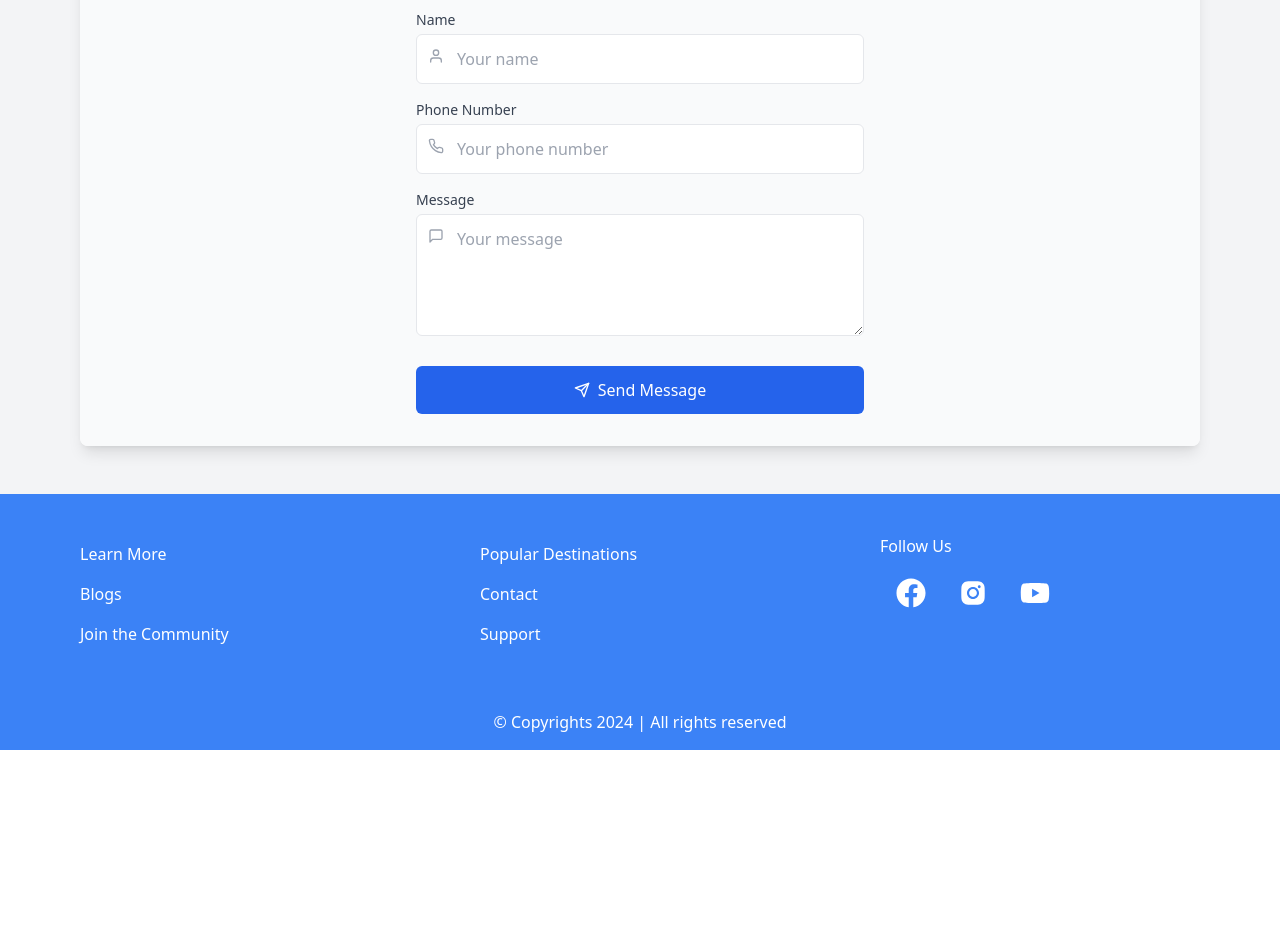
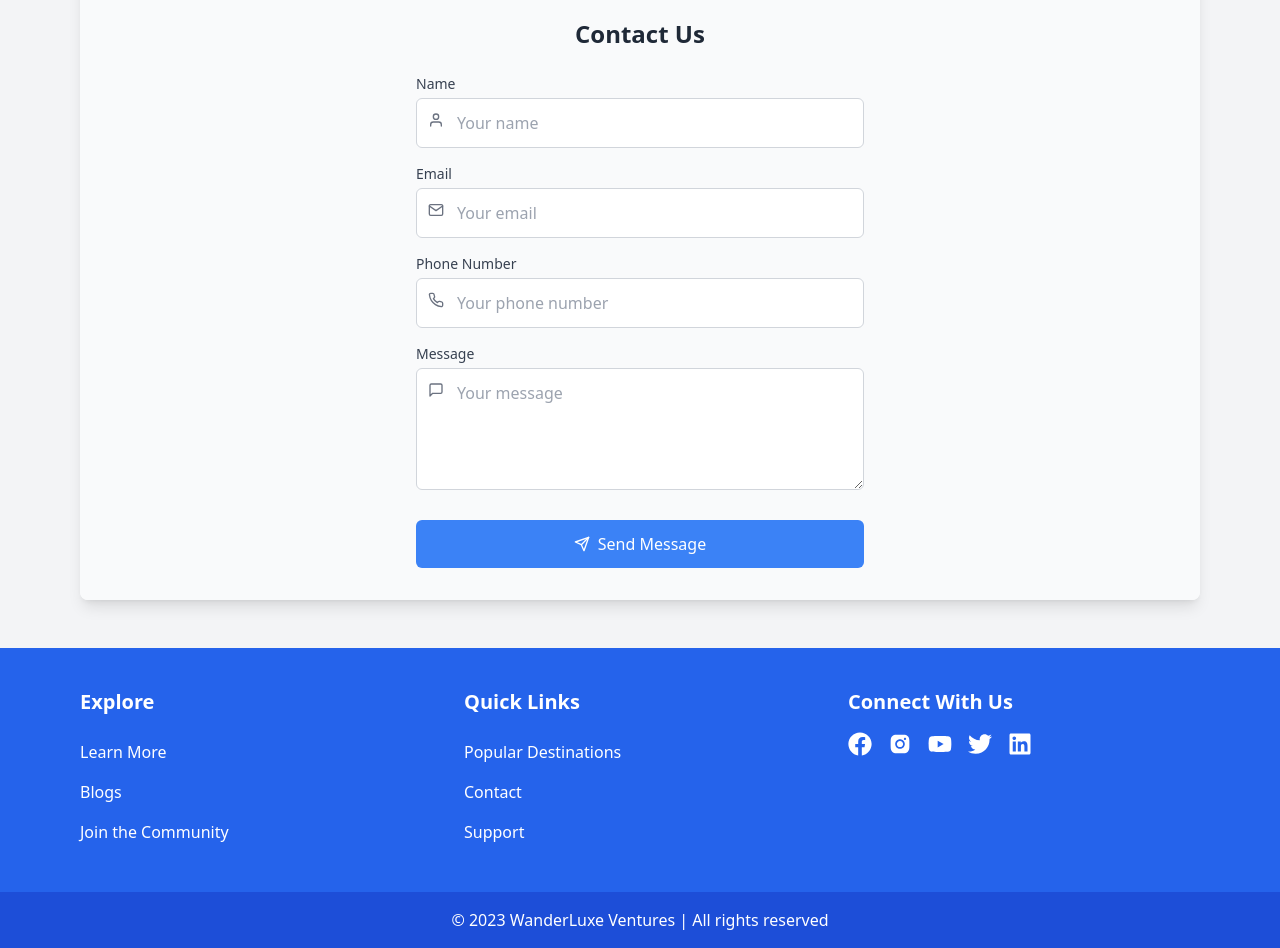
Before and after one commit to linkhanthtel/react-blog-website, a React (Create React App) app: page /contact in a window 1280 px wide. Shown: the part 560-1508 px from the top of the page. Before the commit the page ends 1310 px from the top, so only its background shows below. Built offline with nearby package versions, Linux system fonts and the light colour scheme.

Commit message:
Components UI updated

```diff
--- a/src/components/articlecard.jsx
+++ b/src/components/articlecard.jsx
@@ -1,31 +1,76 @@
-import React from 'react'
-import { Link } from 'react-router-dom'
-import { FiArrowRight } from 'react-icons/fi'
-import image6 from '../images/image6.jpg'
+import React from 'react';
+import { Link } from 'react-router-dom';
+import { motion } from 'framer-motion';
+import { FiArrowRight, FiClock, FiUser } from 'react-icons/fi';
+import { useTheme } from '../context/themeContext';
 
-function ArticleCard({ title }) {
+function ArticleCard({ title, image, author, date }) {
+  const { darkMode } = useTheme();
+
   return (
-    <div className="max-w-sm mx-auto bg-white rounded-xl shadow-md overflow-hidden transition duration-300 ease-in-out hover:shadow-xl">
-      <img
-        className="h-48 w-full object-cover"
-        src={image6}
-        alt={title}
-      />
+    <motion.div
+      className={`max-w-sm mx-auto ${
+        darkMode ? 'bg-gray-800' : 'bg-white'
+      } rounded-xl shadow-md overflow-hidden transition duration-300 ease-in-out hover:shadow-xl`}
+      initial={{ opacity: 0, y: 20 }}
+      animate={{ opacity: 1, y: 0 }}
+      transition={{ duration: 0.5 }}
+      whileHover={{ y: -5 }}
+    >
+      <div className="relative">
+        <img
+          className="h-48 w-full object-cover"
+          src={image}
+          alt={title}
+        />
+        <div className={`absolute top-0 left-0 m-2 px-2 py-1 rounded-full ${
+          darkMode ? 'bg-gray-700 text-gray-300' : 'bg-gray-200 text-gray-700'
+        }`}>
+          <span className="text-xs font-semibold">Travel</span>
+        </div>
+      </div>
       <div className="p-6">
-        <h2 className="text-xl font-semibold text-gray-800 mb-2">{title}</h2>
-        <p className="text-gray-600 mb-4">
+        <h2 className={`text-xl font-semibold mb-2 ${
+          darkMode ? 'text-gray-100' : 'text-gray-800'
+        }`}>{title}</h2>
+        <p className={`mb-4 ${
+          darkMode ? 'text-gray-300' : 'text-gray-600'
+        }`}>
           Lorem ipsum dolor sit amet, consectetur adipiscing elit. Sed do eiusmod tempor incididunt ut labore et dolore magna aliqua. Ut enim ad minim veniam, quis nostrud exercitation ullamco laboris nisi ut aliquip ex ea commodo consequat.
         </p>
+        <div className={`flex justify-between items-center mb-4 ${
+          darkMode ? 'text-gray-400' : 'text-gray-500'
+        }`}>
+          <div className="flex items-center">
+            <FiUser className="mr-2" />
+            <span className="text-sm">{author}</span>
+          </div>
+          <div className="flex items-center">
+            <FiClock className="mr-2" />
+            <span className="text-sm">{date}</span>
+          </div>
+        </div>
         <Link
           to="/blogs/singlepost"
-          className="inline-flex items-center text-indigo-600 hover:text-indigo-800 transition duration-300 ease-in-out"
+          className={`inline-flex items-center ${
+            darkMode
+              ? 'text-blue-400 hover:text-blue-300'
+              : 'text-indigo-600 hover:text-indigo-800'
+          } transition duration-300 ease-in-out`}
         >
           Read More
-          <FiArrowRight className="ml-2" />
+          <motion.span
+            className="ml-2"
+            initial={{ x: 0 }}
+            whileHover={{ x: 5 }}
+            transition={{ duration: 0.2 }}
+          >
+            <FiArrowRight />
+          </motion.span>
         </Link>
       </div>
-    </div>
-  )
+    </motion.div>
+  );
 }
 
-export default ArticleCard
+export default ArticleCard;
--- a/src/components/footer.jsx
+++ b/src/components/footer.jsx
@@ -1,37 +1,80 @@
-import React from 'react'
-import { Link } from 'react-router-dom'
-import { FaFacebook } from "react-icons/fa";
+import React from 'react';
+import { Link } from 'react-router-dom';
+import { motion } from 'framer-motion';
+import { FaFacebook, FaYoutube, FaTwitter, FaLinkedin } from "react-icons/fa";
 import { AiFillInstagram } from "react-icons/ai";
-import { FaYoutube } from "react-icons/fa";
+import { useTheme } from '../context/themeContext';
 
 function Footer() {
-  return (
-    <div className='relative bg-blue-500 text-white flex flex-col'>
-        <div className='py-10 pl-20 grid grid-cols-1 md:grid-cols-3'>
-        <div className='flex flex-col'>
-            <Link to="/join" className='py-2'>Learn More</Link>
-            <Link to="/blogs" className='py-2'>Blogs</Link>
-            <Link to="/join" className='py-2'>Join the Community</Link>
-        </div>
-        <div className='flex flex-col'>
-            <Link to="/" className='py-2'>Popular Destinations</Link>
-            <Link to="/contact" className='py-2'>Contact</Link>
-            <Link to="/contact" className='py-2'>Support</Link>
-        </div>
-        <div className='flex flex-col'>
-            <h1 className='pb-5'>Follow Us</h1>
-            <div className='flex'>
-                <FaFacebook className='mx-4 text-3xl' />
-                <AiFillInstagram className='mx-4 text-3xl' />
-                <FaYoutube className='mx-4 text-3xl' />
+    const { darkMode } = useTheme();
+
+    const containerVariants = {
+        hidden: { opacity: 0 },
+        visible: {
+            opacity: 1,
+            transition: {
+                staggerChildren: 0.1
+            }
+        }
+    };
+
+    const itemVariants = {
+        hidden: { y: 20, opacity: 0 },
+        visible: {
+            y: 0,
+            opacity: 1,
+            transition: {
+                type: 'spring',
+                stiffness: 100
+            }
+        }
+    };
+
+    return (
+        <motion.footer
+            className={`relative ${darkMode ? 'bg-gray-900 text-gray-200' : 'bg-blue-600 text-white'} flex flex-col`}
+            variants={containerVariants}
+            initial="hidden"
+            animate="visible"
+        >
+            <div className='py-10 px-6 md:px-20 grid grid-cols-1 md:grid-cols-3 gap-8'>
+                <motion.div className='flex flex-col' variants={itemVariants}>
+                    <h2 className='text-xl font-bold mb-4'>Explore</h2>
+                    <Link to="/join" className='py-2 hover:underline'>Learn More</Link>
+                    <Link to="/blogs" className='py-2 hover:underline'>Blogs</Link>
+                    <Link to="/join" className='py-2 hover:underline'>Join the Community</Link>
+                </motion.div>
+                <motion.div className='flex flex-col' variants={itemVariants}>
+                    <h2 className='text-xl font-bold mb-4'>Quick Links</h2>
+                    <Link to="/" className='py-2 hover:underline'>Popular Destinations</Link>
+                    <Link to="/contact" className='py-2 hover:underline'>Contact</Link>
+                    <Link to="/contact" className='py-2 hover:underline'>Support</Link>
+                </motion.div>
+                <motion.div className='flex flex-col' variants={itemVariants}>
+                    <h2 className='text-xl font-bold mb-4'>Connect With Us</h2>
+                    <div className='flex space-x-4'>
+                        {[FaFacebook, AiFillInstagram, FaYoutube, FaTwitter, FaLinkedin].map((Icon, index) => (
+                            <motion.a
+                                key={index}
+                                href="#"
+                                className={`text-2xl ${darkMode ? 'hover:text-blue-400' : 'hover:text-blue-200'} transition-colors duration-300`}
+                                whileHover={{ scale: 1.2 }}
+                                whileTap={{ scale: 0.9 }}
+                            >
+                                <Icon />
+                            </motion.a>
+                        ))}
+                    </div>
+                </motion.div>
             </div>
-        </div>
-        </div>
-        <div className='text-center p-4'>
-            <p>© Copyrights 2024 | All rights reserved</p>
-        </div>
-    </div>
-  )
+            <motion.div
+                className={`text-center p-4 ${darkMode ? 'bg-gray-800' : 'bg-blue-700'}`}
+                variants={itemVariants}
+            >
+                <p>&copy; {new Date().getFullYear()} WanderLuxe Ventures | All rights reserved</p>
+            </motion.div>
+        </motion.footer>
+    );
 }
 
-export default Footer
+export default Footer;
--- a/src/pages/blogs.jsx
+++ b/src/pages/blogs.jsx
@@ -1,7 +1,9 @@
-import React, { useState } from 'react'
-import { FiSearch } from 'react-icons/fi'
-import ArticleCard from '../components/articlecard'
-import Sidebar from '../components/sidebar'
+import React, { useState } from 'react';
+import { motion, AnimatePresence } from 'framer-motion';
+import { FiSearch } from 'react-icons/fi';
+import ArticleCard from '../components/articlecard';
+import Sidebar from '../components/sidebar';
+import { useTheme } from '../context/themeContext';
 
 const blogPosts = [
   { id: 1, title: "Popular Destinations" },
@@ -10,48 +12,101 @@ const blogPosts = [
   { id: 4, title: "Famous Places in Asia" },
   { id: 5, title: "How to Make a Delicious Curry" },
   { id: 6, title: "Things You Should Know Before 30" },
-]
+];
 
 const Blogs = () => {
-  const [searchTerm, setSearchTerm] = useState('')
+  const [searchTerm, setSearchTerm] = useState('');
+  const { darkMode } = useTheme();
 
   const filteredPosts = blogPosts.filter(post =>
     post.title.toLowerCase().includes(searchTerm.toLowerCase())
-  )
+  );
 
   return (
-    <div className="container mx-auto px-4 py-8">
-      <h1 className="text-3xl font-bold text-gray-800 mb-8">Our Blog</h1>
+    <motion.div
+      initial={{ opacity: 0 }}
+      animate={{ opacity: 1 }}
+      transition={{ duration: 0.5 }}
+      className={`min-h-screen ${darkMode ? 'bg-gray-900 text-gray-100' : 'bg-gray-100 text-gray-900'}`}
+    >
+      <div className="container mx-auto px-4 pb-8 pt-28">
+        <motion.h1
+          initial={{ y: -20, opacity: 0 }}
+          animate={{ y: 0, opacity: 1 }}
+          transition={{ delay: 0.2, duration: 0.5 }}
+          className={`text-4xl font-bold mb-8 ${darkMode ? 'text-gray-100' : 'text-gray-800'}`}
+        >
+          Blogs
+        </motion.h1>
         <div className="flex flex-col lg:flex-row gap-8">
           <div className="lg:w-3/4">
-          <div className="mb-6">
+            <motion.div
+              className="mb-6"
+              initial={{ y: -10, opacity: 0 }}
+              animate={{ y: 0, opacity: 1 }}
+              transition={{ delay: 0.3, duration: 0.5 }}
+            >
               <div className="relative">
                 <input
                   type="text"
                   placeholder="Search articles..."
-                className="w-full p-3 pl-10 pr-4 text-gray-700 bg-white border rounded-md focus:border-blue-400 focus:outline-none focus:ring focus:ring-blue-300 focus:ring-opacity-40"
+                  className={`w-full p-3 pl-10 pr-4 ${
+                    darkMode
+                      ? 'bg-gray-800 text-gray-100 border-gray-700 focus:border-blue-500'
+                      : 'bg-white text-gray-700 border-gray-300 focus:border-blue-400'
+                  } border rounded-md focus:outline-none focus:ring focus:ring-blue-300 focus:ring-opacity-40`}
                   value={searchTerm}
                   onChange={(e) => setSearchTerm(e.target.value)}
                 />
-              <FiSearch className="absolute left-3 top-3 text-gray-400" />
+                <FiSearch className={`absolute left-3 top-3 ${darkMode ? 'text-gray-400' : 'text-gray-500'}`} />
+              </div>
+            </motion.div>
+            <AnimatePresence>
+              <motion.div
+                className="grid gap-6 md:grid-cols-2"
+                initial="hidden"
+                animate="visible"
+                variants={{
+                  visible: { transition: { staggerChildren: 0.1 } }
+                }}
+              >
+                {filteredPosts.map((post) => (
+                  <motion.div
+                    key={post.id}
+                    variants={{
+                      hidden: { y: 20, opacity: 0 },
+                      visible: { y: 0, opacity: 1, transition: { duration: 0.5 } }
+                    }}
+                  >
+                    <ArticleCard title={post.title} />
+                  </motion.div>
+                ))}
+              </motion.div>
+            </AnimatePresence>
+            {filteredPosts.length === 0 && (
+              <motion.p
+                initial={{ opacity: 0 }}
+                animate={{ opacity: 1 }}
+                transition={{ duration: 0.5 }}
+                className={`text-center mt-8 ${darkMode ? 'text-gray-400' : 'text-gray-600'}`}
+              >
+                No articles found matching your search.
+              </motion.p>
+            )}
+          </div>
+          <motion.div
+            className="lg:w-1/4 space-y-6"
+            initial={{ x: 20, opacity: 0 }}
+            animate={{ x: 0, opacity: 1 }}
+            transition={{ delay: 0.4, duration: 0.5 }}
+          >
+            <Sidebar title="Popular Destinations" />
+            <Sidebar title="Shopping" />
+          </motion.div>
         </div>
       </div>
-          <div className="grid gap-6 md:grid-cols-2">
-            {filteredPosts.map((post) => (
-              <ArticleCard key={post.id} title={post.title} />
-            ))}
-          </div>
-          {filteredPosts.length === 0 && (
-            <p className="text-center text-gray-600 mt-8">No articles found matching your search.</p>
-          )}
-        </div>
-        <div className="lg:w-1/4 space-y-6">
-          <Sidebar title="Popular Destinations" />
-          <Sidebar title="Shopping" />
-        </div>
-      </div>
-    </div>
-  )
-}
+    </motion.div>
+  );
+};
 
-export default Blogs
+export default Blogs;
--- a/src/pages/contact.jsx
+++ b/src/pages/contact.jsx
@@ -1,85 +1,134 @@
-import React, { useState } from 'react'
-import { FiUser, FiPhone, FiMessageSquare, FiSend } from 'react-icons/fi'
-import image2 from '../images/image2.jpg'
+import React, { useState } from 'react';
+import { motion } from 'framer-motion';
+import { FiUser, FiPhone, FiMessageSquare, FiSend, FiMail } from 'react-icons/fi';
+import { useTheme } from '../context/themeContext';
+import image4 from '../images/image4.jpg';
 
 const Contact = () => {
+  const { darkMode } = useTheme();
   const [formData, setFormData] = useState({
     name: '',
+    email: '',
     phone: '',
     message: ''
-  })
+  });
 
   const handleChange = (e) => {
-    setFormData({ ...formData, [e.target.name]: e.target.value })
-  }
+    setFormData({ ...formData, [e.target.name]: e.target.value });
+  };
 
   const handleSubmit = (e) => {
-    e.preventDefault()
+    e.preventDefault();
     // Handle form submission here
-    console.log('Form submitted:', formData)
+    console.log('Form submitted:', formData);
     // Reset form after submission
-    setFormData({ name: '', phone: '', message: '' })
+    setFormData({ name: '', email: '', phone: '', message: '' });
+  };
+
+  const containerVariants = {
+    hidden: { opacity: 0 },
+    visible: {
+      opacity: 1,
+      transition: {
+        staggerChildren: 0.1
       }
+    }
+  };
+
+  const itemVariants = {
+    hidden: { y: 20, opacity: 0 },
+    visible: {
+      y: 0,
+      opacity: 1
+    }
+  };
 
   return (
-    <div className="min-h-screen bg-gray-100">
-      <div className="max-w-6xl mx-auto px-4 py-12">
-        <div className="bg-white shadow-lg rounded-lg overflow-hidden">
+    <motion.div
+      className={`min-h-screen ${darkMode ? 'bg-gray-900 text-white' : 'bg-gray-100 text-gray-900'}`}
+      initial="hidden"
+      animate="visible"
+      variants={containerVariants}
+    >
+      <div className="max-w-6xl pt-28 mx-auto px-4 py-12">
+        <motion.div
+          className={`${darkMode ? 'bg-gray-800' : 'bg-white'} shadow-lg rounded-lg overflow-hidden`}
+          variants={itemVariants}
+        >
           <div className="md:flex">
             <div className="md:w-1/2 p-8">
-              <h1 className="text-3xl font-bold text-gray-800 mb-6">About Us</h1>
-              <p className="text-gray-600 leading-relaxed mb-6">
+              <motion.h1
+                className={`text-3xl font-bold ${darkMode ? 'text-gray-100' : 'text-gray-800'} mb-6`}
+                variants={itemVariants}
+              >
+                About Us
+              </motion.h1>
+              <motion.p
+                className={`${darkMode ? 'text-gray-300' : 'text-gray-600'} leading-relaxed mb-6`}
+                variants={itemVariants}
+              >
                 Welcome to WanderLuxe Ventures, where luxury meets adventure. We are passionate about curating extraordinary travel experiences that blend opulence with authenticity. Our team of seasoned travel experts is dedicated to crafting bespoke journeys that cater to the discerning tastes of modern explorers.
-              </p>
-              <p className="text-gray-600 leading-relaxed">
+              </motion.p>
+              <motion.p
+                className={`${darkMode ? 'text-gray-300' : 'text-gray-600'} leading-relaxed`}
+                variants={itemVariants}
+              >
                 From secluded island retreats to vibrant cultural expeditions, we pride ourselves on uncovering hidden gems and delivering unparalleled service. At WanderLuxe Ventures, we believe that travel should not only be a feast for the senses but also a transformative experience that enriches the soul. Join us as we redefine luxury travel, one extraordinary adventure at a time.
-              </p>
+              </motion.p>
             </div>
-            <div className="md:w-1/2">
+            <motion.div
+              className="md:w-1/2"
+              variants={itemVariants}
+            >
               <img
-                src={image2}
+                src={image4}
                 alt="Luxury Travel"
                 className="w-full h-full object-cover"
               />
+            </motion.div>
           </div>
-          </div>
-          <div className="bg-gray-50 p-8">
-            <h2 className="text-2xl font-bold text-gray-800 mb-6 text-center">Contact Us</h2>
-            <form onSubmit={handleSubmit} className="max-w-md mx-auto">
-              <div className="mb-4">
-                <label htmlFor="name" className="block text-sm font-medium text-gray-700 mb-1">Name</label>
+          <div className={`${darkMode ? 'bg-gray-700' : 'bg-gray-50'} p-8`}>
+            <motion.h2
+              className={`text-2xl font-bold ${darkMode ? 'text-gray-100' : 'text-gray-800'} mb-6 text-center`}
+              variants={itemVariants}
+            >
+              Contact Us
+            </motion.h2>
+            <motion.form
+              onSubmit={handleSubmit}
+              className="max-w-md mx-auto"
+              variants={containerVariants}
+            >
+              {[
+                { id: 'name', label: 'Name', type: 'text', icon: FiUser },
+                { id: 'email', label: 'Email', type: 'email', icon: FiMail },
+                { id: 'phone', label: 'Phone Number', type: 'tel', icon: FiPhone },
+              ].map((field) => (
+                <motion.div key={field.id} className="mb-4" variants={itemVariants}>
+                  <label htmlFor={field.id} className={`block text-sm font-medium ${darkMode ? 'text-gray-300' : 'text-gray-700'} mb-1`}>
+                    {field.label}
+                  </label>
                   <div className="relative">
                     <input
-                    type="text"
-                    id="name"
-                    name="name"
-                    value={formData.name}
+                      type={field.type}
+                      id={field.id}
+                      name={field.id}
+                      value={formData[field.id]}
                       onChange={handleChange}
-                    placeholder="Your name"
-                    className="w-full p-3 pl-10 pr-4 text-gray-700 bg-white border rounded-md focus:border-blue-400 focus:outline-none focus:ring focus:ring-blue-300 focus:ring-opacity-40"
+                      placeholder={`Your ${field.label.toLowerCase()}`}
+                      className={`w-full p-3 pl-10 pr-4 ${
+                        darkMode
+                          ? 'bg-gray-600 text-white border-gray-500 focus:border-blue-400'
+                          : 'bg-white text-gray-700 border-gray-300 focus:border-blue-400'
+                      } border rounded-md focus:outline-none focus:ring focus:ring-blue-300 focus:ring-opacity-40`}
                       required
                     />
-                  <FiUser className="absolute left-3 top-3.5 text-gray-400" />
+                    <field.icon className={`absolute left-3 top-3.5 ${darkMode ? 'text-gray-400' : 'text-gray-500'}`} />
                   </div>
-              </div>
-              <div className="mb-4">
-                <label htmlFor="phone" className="block text-sm font-medium text-gray-700 mb-1">Phone Number</label>
-                <div className="relative">
-                  <input
-                    type="tel"
-                    id="phone"
-                    name="phone"
-                    value={formData.phone}
-                    onChange={handleChange}
-                    placeholder="Your phone number"
-                    className="w-full p-3 pl-10 pr-4 text-gray-700 bg-white border rounded-md focus:border-blue-400 focus:outline-none focus:ring focus:ring-blue-300 focus:ring-opacity-40"
-                    required
-                  />
-                  <FiPhone className="absolute left-3 top-3.5 text-gray-400" />
-                </div>
-              </div>
-              <div className="mb-6">
-                <label htmlFor="message" className="block text-sm font-medium text-gray-700 mb-1">Message</label>
+                </motion.div>
+              ))}
+              <motion.div className="mb-6" variants={itemVariants}>
+                <label htmlFor="message" className={`block text-sm font-medium ${darkMode ? 'text-gray-300' : 'text-gray-700'} mb-1`}>Message</label>
                 <div className="relative">
                   <textarea
                     id="message"
@@ -88,25 +137,35 @@ const Contact = () => {
                     onChange={handleChange}
                     rows="4"
                     placeholder="Your message"
-                    className="w-full p-3 pl-10 pr-4 text-gray-700 bg-white border rounded-md focus:border-blue-400 focus:outline-none focus:ring focus:ring-blue-300 focus:ring-opacity-40"
+                    className={`w-full p-3 pl-10 pr-4 ${
+                      darkMode
+                        ? 'bg-gray-600 text-white border-gray-500 focus:border-blue-400'
+                        : 'bg-white text-gray-700 border-gray-300 focus:border-blue-400'
+                    } border rounded-md focus:outline-none focus:ring focus:ring-blue-300 focus:ring-opacity-40`}
                     required
                   ></textarea>
-                  <FiMessageSquare className="absolute left-3 top-3.5 text-gray-400" />
+                  <FiMessageSquare className={`absolute left-3 top-3.5 ${darkMode ? 'text-gray-400' : 'text-gray-500'}`} />
                 </div>
-              </div>
-              <button
+              </motion.div>
+              <motion.button
                 type="submit"
-                className="w-full flex items-center justify-center px-4 py-3 bg-blue-600 text-white rounded-md hover:bg-blue-700 focus:outline-none focus:ring-2 focus:ring-blue-500 focus:ring-offset-2 transition duration-300"
+                className={`w-full flex items-center justify-center px-4 py-3 ${
+                  darkMode
+                    ? 'bg-blue-600 hover:bg-blue-700'
+                    : 'bg-blue-500 hover:bg-blue-600'
+                } text-white rounded-md focus:outline-none focus:ring-2 focus:ring-blue-500 focus:ring-offset-2 transition duration-300`}
+                whileHover={{ scale: 1.05 }}
+                whileTap={{ scale: 0.95 }}
               >
                 <FiSend className="mr-2" />
                 Send Message
-              </button>
-            </form>
+              </motion.button>
+            </motion.form>
           </div>
+        </motion.div>
       </div>
-      </div>
-    </div>
-  )
-}
+    </motion.div>
+  );
+};
 
-export default Contact
+export default Contact;
```
Also changed, not shown: 1 other file (tests, documents, lock files or other folders). Lines whose indentation alone changed are shown as unchanged.
